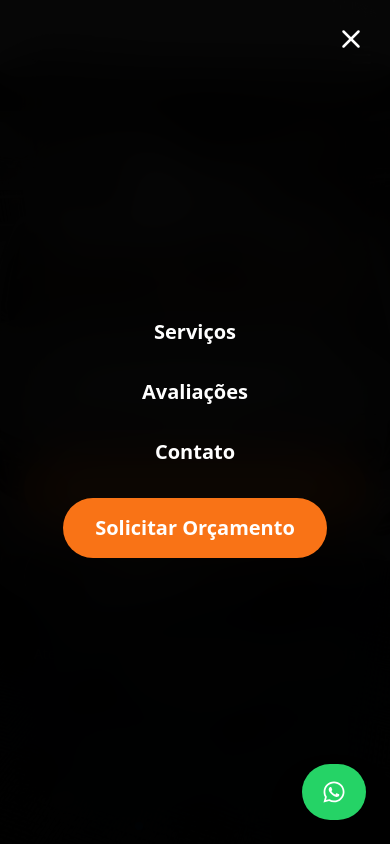
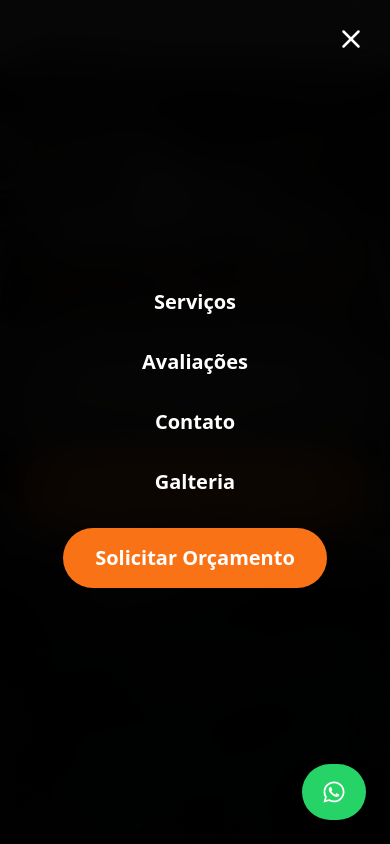
Before and after one commit to llopes0610/joao-detailer, a Next.js app: page / in a window 390 px wide. Both pictures are taken after a click on the button 361 px from the left and 55 px from the top of the page. Shown: the top 844 px of the page. Built offline with nearby package versions, Linux system fonts and the light colour scheme.

Commit message:
menu galeria e ajuste de imagens no hero

```diff
--- a/components/Navbar.tsx
+++ b/components/Navbar.tsx
@@ -79,6 +79,10 @@ export default function Navbar() {
                         Contato
                     </a>
 
+                    <a href="#contato" onClick={() => setOpen(false)}>
+                        Galteria
+                    </a>
+
                     <a
                         href="https://wa.me/5513996263054"
                         target="_blank"
```
Lines whose indentation alone changed are shown as unchanged.
